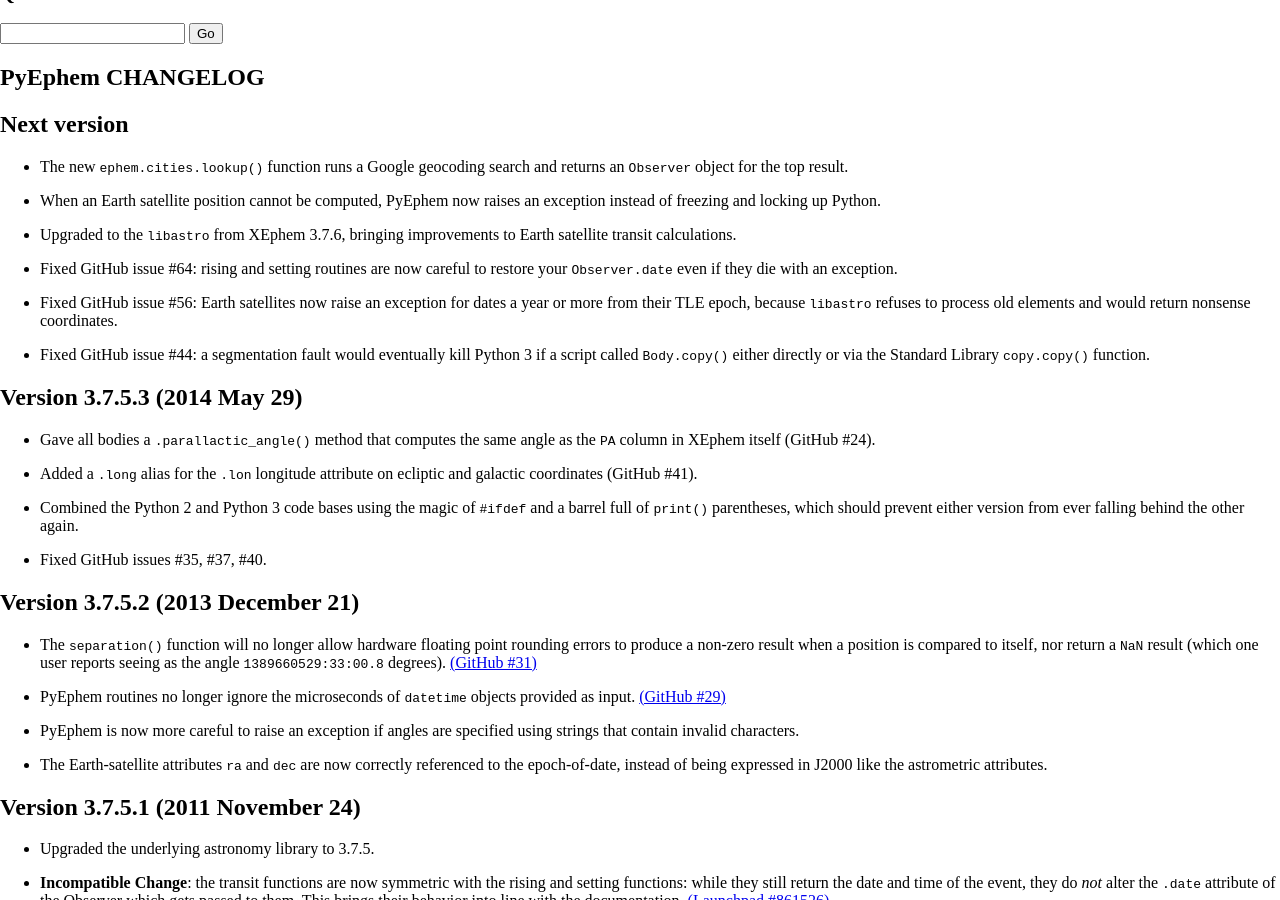
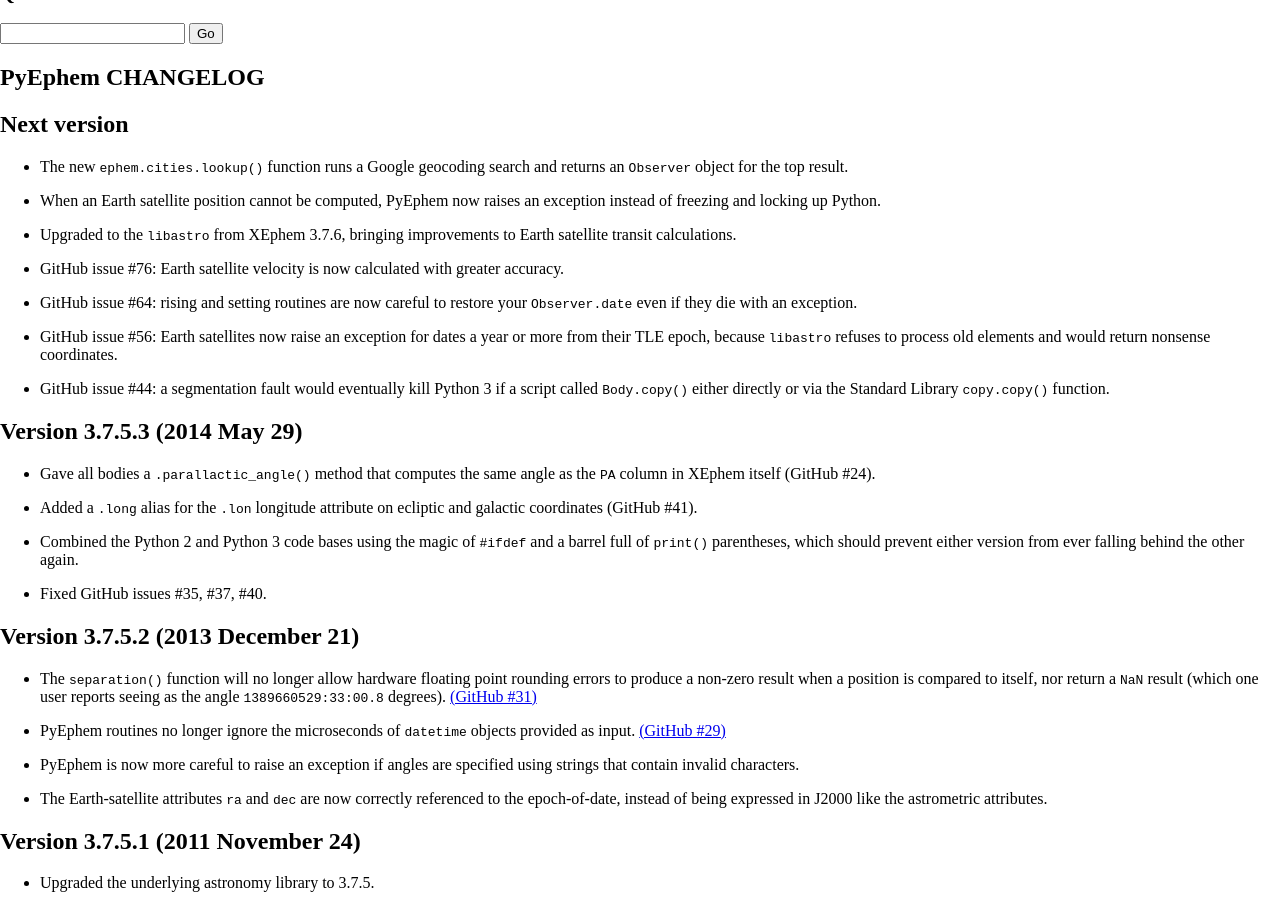
Before and after one commit to brandon-rhodes/pyephem, a Sphinx documentation site: the page built from ephem/doc/CHANGELOG.rst, in a window 1280 px wide and 900 px high, scrolled down 688 px. Built offline with Sphinx 7.4.7, drawn with Linux system fonts in a browser that asks for light colours.

Commit message:
Add CHANGELOG entry for GitHub #76 fix

```diff
--- a/ephem/doc/CHANGELOG.rst
+++ b/ephem/doc/CHANGELOG.rst
@@ -13,16 +13,19 @@
 - Upgraded to the ``libastro`` from XEphem 3.7.6, bringing improvements
   to Earth satellite transit calculations.
 
-- Fixed GitHub issue #64: rising and setting routines are now careful to
+- GitHub issue #76: Earth satellite velocity is now calculated with
+  greater accuracy.
+
+- GitHub issue #64: rising and setting routines are now careful to
   restore your ``Observer.date`` even if they die with an exception.
 
-- Fixed GitHub issue #56: Earth satellites now raise an exception for
-  dates a year or more from their TLE epoch, because ``libastro``
-  refuses to process old elements and would return nonsense coordinates.
+- GitHub issue #56: Earth satellites now raise an exception for dates a
+  year or more from their TLE epoch, because ``libastro`` refuses to
+  process old elements and would return nonsense coordinates.
 
-- Fixed GitHub issue #44: a segmentation fault would eventually kill
-  Python 3 if a script called ``Body.copy()`` either directly or via the
-  Standard Library ``copy.copy()`` function.
+- GitHub issue #44: a segmentation fault would eventually kill Python 3
+  if a script called ``Body.copy()`` either directly or via the Standard
+  Library ``copy.copy()`` function.
 
 Version 3.7.5.3 (2014 May 29)
 -----------------------------
```
